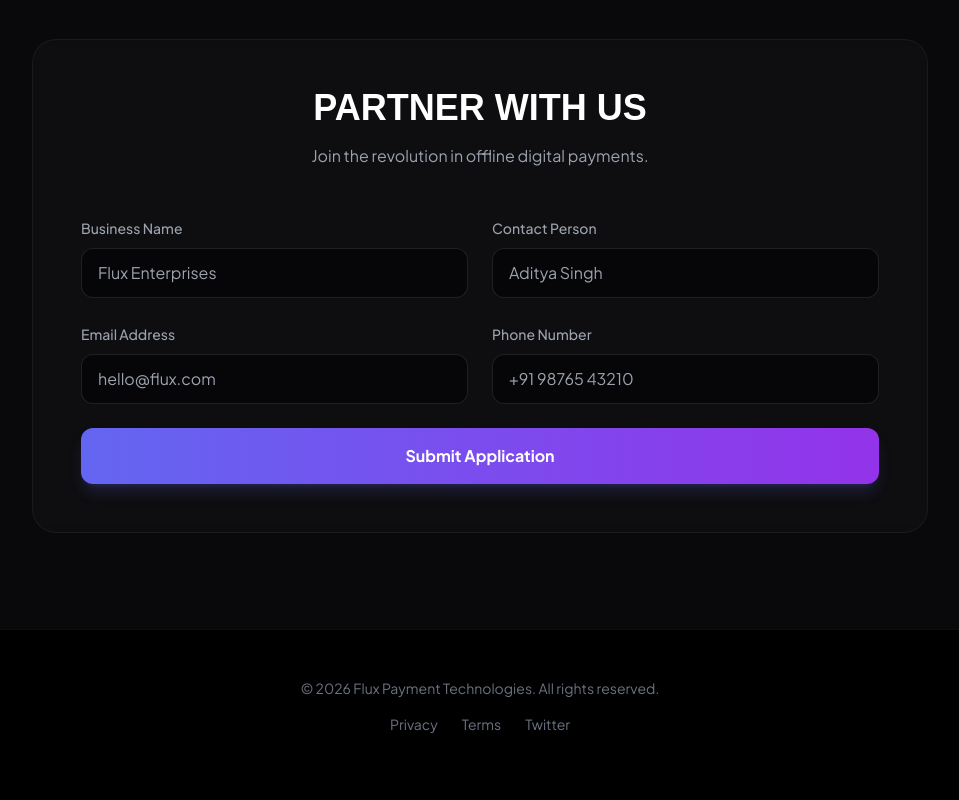
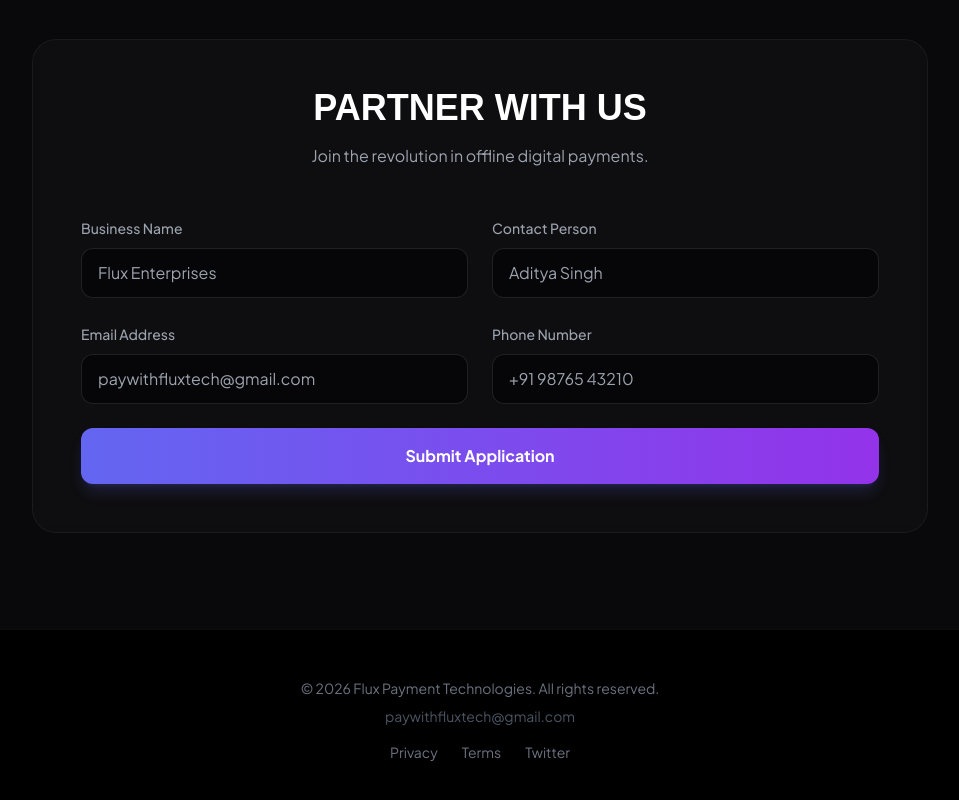
Before and after one commit to flux-payment/website, a React (Vite) app: page / in a window 1280 px wide. Shown: the part 3958-4758 px from the top of the page, without its empty margins (160-1119 px from the left). Built offline with nearby package versions, Linux system fonts and the light colour scheme; a web font is replaced by a local one.

Commit message:
feat: Add official contact email to forms and footer

```diff
--- a/src/components/LandingPage.jsx
+++ b/src/components/LandingPage.jsx
@@ -324,7 +324,7 @@ export default function LandingPage() {
                                             onChange={handleInputChange}
                                             required
                                             className="w-full px-4 py-3 bg-black/50 border border-white/10 rounded-xl focus:border-flux-primary focus:ring-1 focus:ring-flux-primary outline-none transition-all"
-                                            placeholder="hello@flux.com"
+                                            placeholder="paywithfluxtech@gmail.com"
                                         />
                                     </div>
                                     <div className="space-y-2">
@@ -364,6 +364,9 @@ export default function LandingPage() {
             {/* FOOTER */}
             <footer className="py-12 border-t border-white/5 bg-black text-center text-gray-500 text-sm">
                 <p>© 2026 Flux Payment Technologies. All rights reserved.</p>
+                <p className="mt-2 text-gray-600">
+                    <a href="mailto:paywithfluxtech@gmail.com" className="hover:text-flux-primary transition-colors">paywithfluxtech@gmail.com</a>
+                </p>
                 <div className="flex justify-center gap-6 mt-4">
                     <a href="#" className="hover:text-white transition-colors">Privacy</a>
                     <a href="#" className="hover:text-white transition-colors">Terms</a>
```
